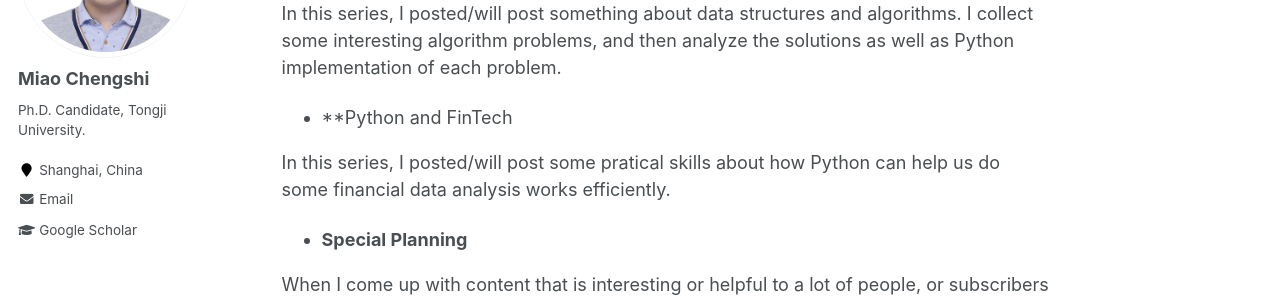
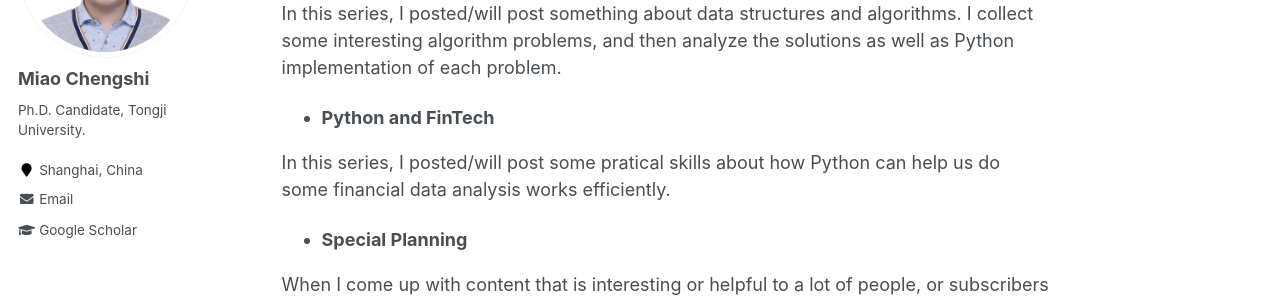
Before and after one commit to miaochengshi/miaochengshi.github.io, a Jekyll site: the page built from _pages/about.md, in a window 1280 px wide and 900 px high, scrolled down 1120 px. Shown: the part 153-453 px from the top of the window. Built offline with Jekyll 4.4.1, drawn with Linux system fonts in a browser that asks for light colours.

```diff
--- a/_pages/about.md
+++ b/_pages/about.md
@@ -31,7 +31,7 @@ I post orginal tutorial videos about Python programming. Aiming at guiding begin
 
 In this series, I posted/will post something about data structures and algorithms. I collect some interesting algorithm problems, and then analyze the solutions as well as Python implementation of each problem.
 
-- **Python and FinTech
+- **Python and FinTech**
 
 In this series, I posted/will post some pratical skills about how Python can help us do some financial data analysis works efficiently.
 
```
